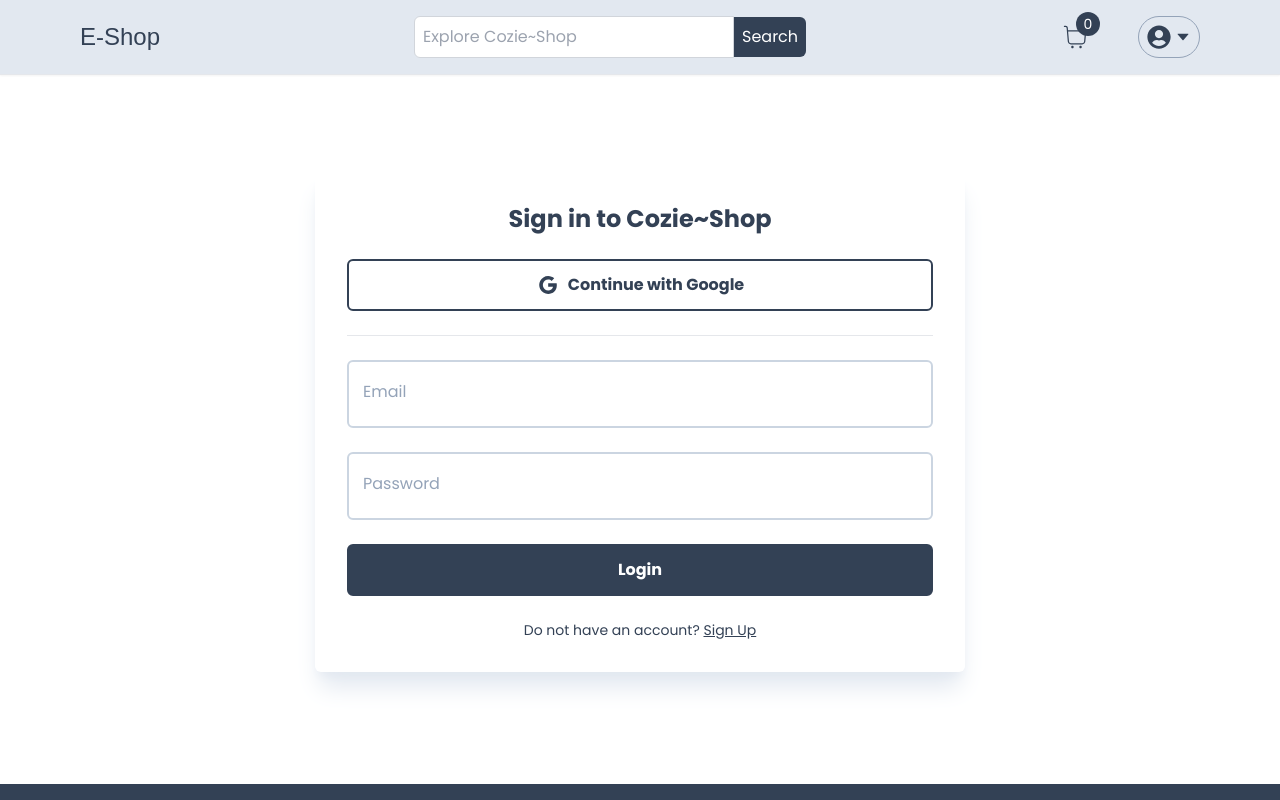
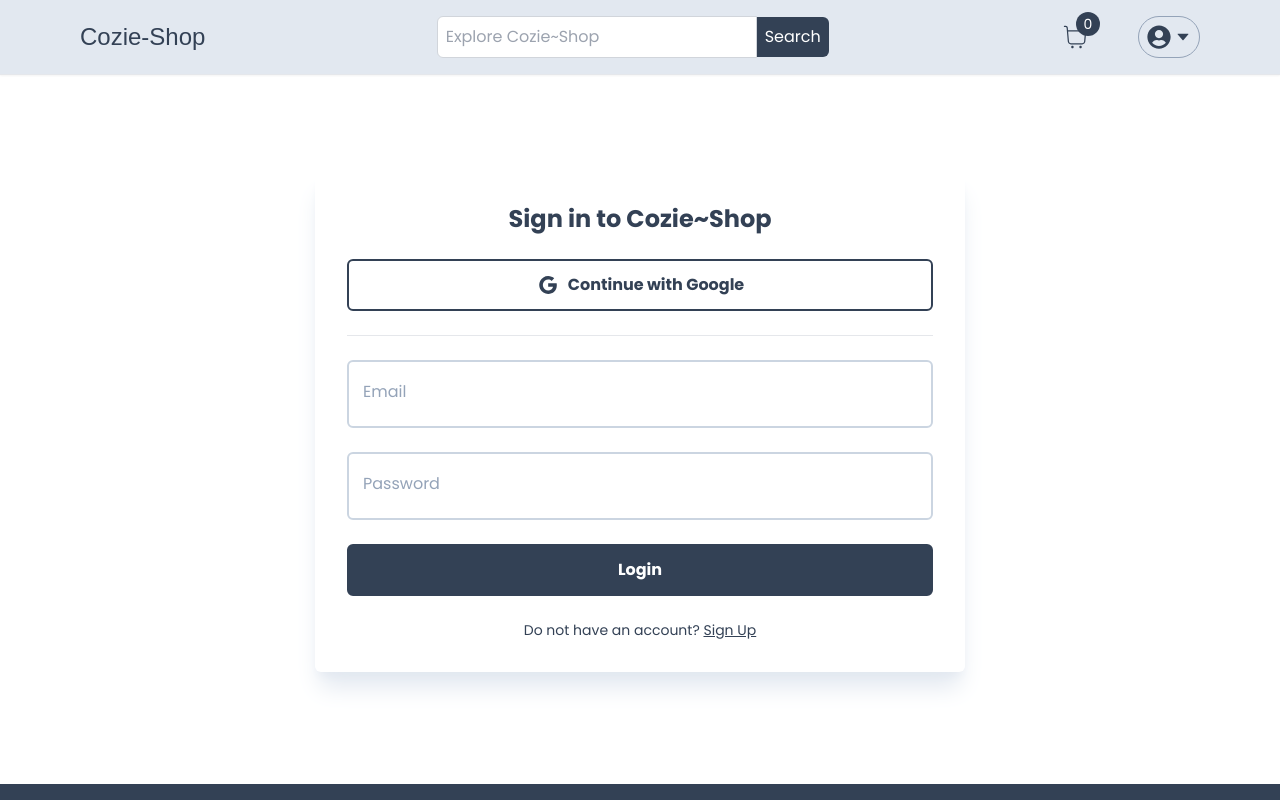
Before and after one commit to baokhanh1701/cozie-shop-ecommerce, a Next.js app: page /login in a window 1280 px wide. Shown: the top 800 px of the page. Built offline with nearby package versions, Linux system fonts and the light colour scheme; no server answers; a web font is replaced by a local one.

Commit message:
fix:  typo

```diff
--- a/app/components/nav/NavBar.tsx
+++ b/app/components/nav/NavBar.tsx
@@ -38,7 +38,7 @@
               href="/"
               className={`${redressed.className} font-bold text-2xl`}
             >
-              E-Shop
+              Cozie-Shop
             </Link>
             <div className="hidden md:block"><SearchBar/></div>
             <div className="flex items-center gap-8 md:gap-12">
```
